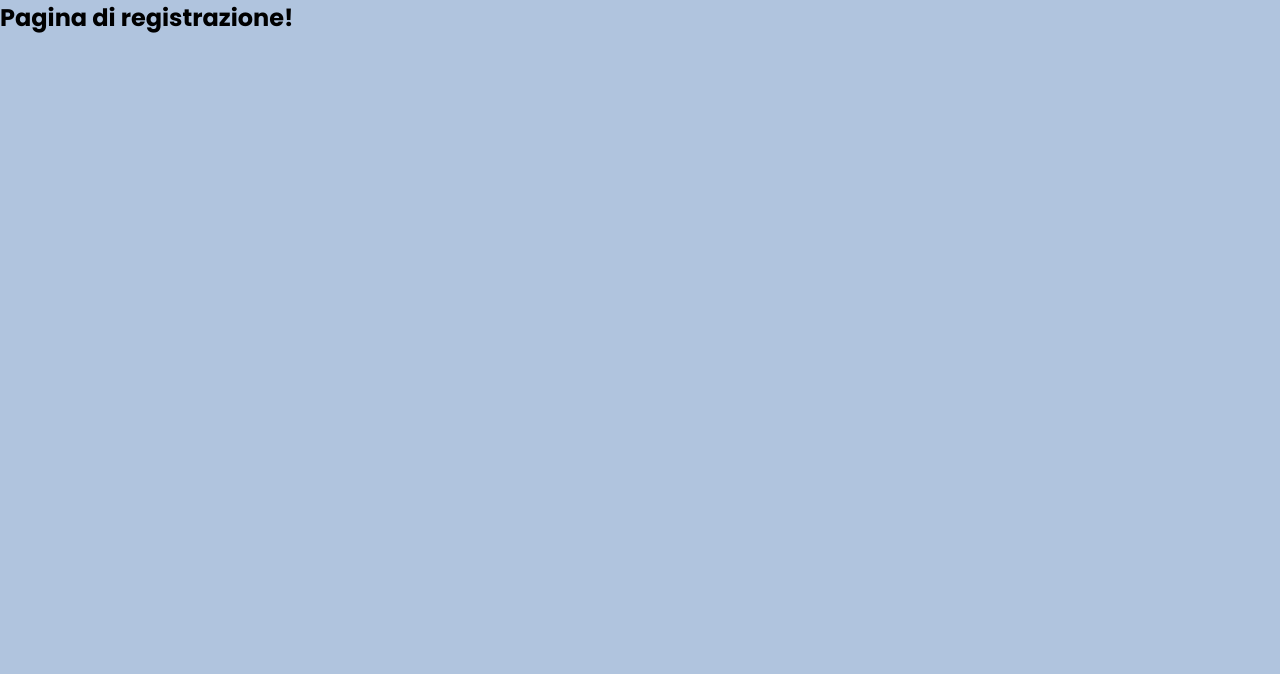
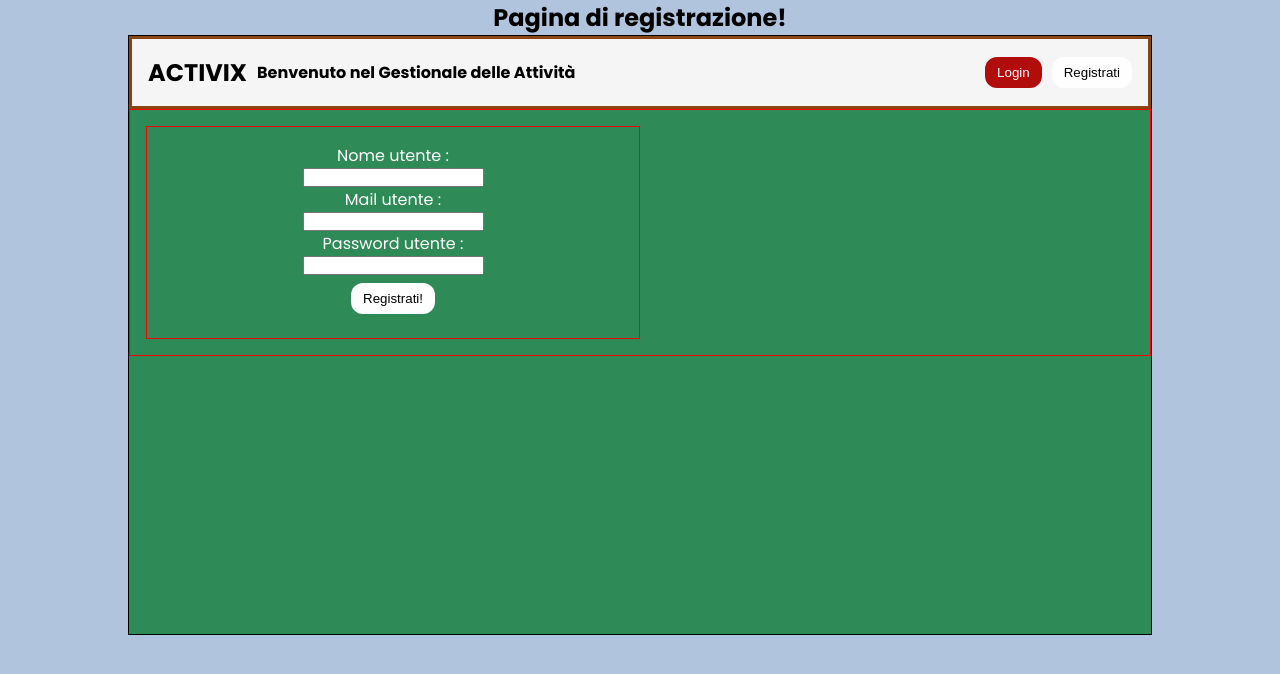
Before and after one commit to lucasens1/Server-appro, a React (Vite) app in the folder front-end/: page /register in a window 1280 px wide. Shown: the top 674 px of the page. Built offline with nearby package versions, Linux system fonts and the light colour scheme.

Commit message:
Register works!

```diff
--- a/front-end/src/App.jsx
+++ b/front-end/src/App.jsx
@@ -2,6 +2,7 @@ import { useState } from "react";
 import MyHeader from './components/common/Header.jsx';
 import Activities from './components/Activities.jsx';
 import "./assets/styles/App.css";
+
 
 function App() {
   return (
--- a/front-end/src/assets/styles/utility/Utility.css
+++ b/front-end/src/assets/styles/utility/Utility.css
@@ -20,6 +20,10 @@
 
 .align-center{
     align-items: center;
+}
+
+.col-6{
+    width: calc(100% / 2);
 }
 
 .gap-1{
@@ -74,6 +78,18 @@
     background-color: white;
 }
 
+small.ms_bg-w{
+    color: black;
+}
+
 .fc-w{
     color: white;
 }
+
+.callout{
+    border: 1px solid red;
+}
+
+.mg-1{
+    margin: 8px;
+}
--- a/front-end/src/components/Activities.jsx
+++ b/front-end/src/components/Activities.jsx
@@ -26,7 +26,7 @@ function Activities() {
 
   return (
     <>
-      <small className="ms_bg-w">{error ? error : "Connessione stabilita correttamente"}</small>
+      <small className="ms_bg-w"><i>{error ? error : "Connessione stabilita correttamente"}</i></small>
       <h3>ATTIVITA' IN EVIDENZA</h3>
       <p>Lista di Attività che provengono dalla Chiamata API</p>
       {activities.length > 0 ? (
--- a/front-end/src/pages/Register.jsx
+++ b/front-end/src/pages/Register.jsx
@@ -1,9 +1,61 @@
-function MyRegisterPage(){
-    return(
-        <>
-            <h2>Pagina di registrazione!</h2>
-        </>
-    )
+import { useState } from "react";
+import MyHeader from "../components/common/Header";
+import { registerUser } from "../utils/api";
+function MyRegisterPage() {
+    const [formData, setFormData] = useState({
+        username : '',
+        email: '',
+        password: ''
+    });
+
+    const handleChange = (e) => {
+        const {name, value} = e.target;
+        setFormData((prevData) =>({
+            ...prevData,
+            [name] : value
+        }));
+    }
+
+    const handleSubmit = async (e) => {
+        e.preventDefault();
+
+        try {
+            console.log(formData)
+            const response = await registerUser('/users', 'POST', formData);
+            console.log(response);
+        } catch (error) {
+            console.log(error);
+        }
+    }
+
+  return (
+    <>
+      <h2 className="text-center">Pagina di registrazione!</h2>
+      <div className="container ms_bg-1">
+        <section>
+          <MyHeader />
+        </section>
+        <section className="p-2 fc-w callout">
+          <form
+            action=""
+            className="p-2 callout col-6 d-flex flex-col align-center"
+            onSubmit={handleSubmit}
+          >
+            <label htmlFor="username">Nome utente : </label>
+            <input type="text" name="username" id="username" value={formData.username} onChange={handleChange} />
+
+            <label htmlFor="email">Mail utente : </label>
+            <input type="text" name="email" id="email" value={formData.email} onChange={handleChange} />
+
+            <label htmlFor="password">Password utente : </label>
+            <input type="password" name="password" id="password" value={formData.password} onChange={handleChange} />
+
+            <button type="submit" className="mg-1 MyRegBtn">Registrati!</button>
+          </form>
+        </section>
+      </div>
+    </>
+  );
 }
 
 export default MyRegisterPage;
--- a/front-end/src/utils/api.js
+++ b/front-end/src/utils/api.js
@@ -23,3 +23,50 @@ export const fetchData = async (stringaDaFineAPI, method = "GET", body = null) =
         throw error;
     }
 }
+
+export const registerUser = async (stringaDaFineAPI, method = "POST", body) => {
+    try {
+        const options = {
+            method,
+            headers : {
+                'Content-type' : 'application/json'
+            },
+            ...(body && {body: JSON.stringify(body)})
+        }
+
+        const response = await fetch(`${API_BASE_URL}${stringaDaFineAPI}`, options);
+
+        if(!response.ok){
+            throw new Error('Registrazione fallita!');
+        }
+        const data = await response.json(); // Restituisci i dati della risposta
+        console.log('Registrazione effettuata con successo', data);
+        return data; // Restituisci i dati
+    } catch (error) {
+        console.error(error);
+        throw error;
+    }
+}
+
+export const loginUser = async (stringaDaFineAPI, method = 'POST', body) => {
+    try{
+        const options = {
+            method,
+            headers : {
+                'Content-type' : 'application-json'
+            },
+            // Spread del body e diventa JSON, che poi viene decodificato nel Back
+            ...(body && {body: JSON.stringify(body)})
+        }
+        const response = await fetch(`${API_BASE_URL}${stringaDaFineAPI}`, options);
+
+        if(!response.ok){
+            console.log('Login fallito');
+        }
+        const data = await response.json();
+        console.log(data);
+        return data;
+    } catch (error) {
+        throw error;
+    }
+}
```
Also changed, not shown: 1 other file (tests, documents, lock files or other folders).
